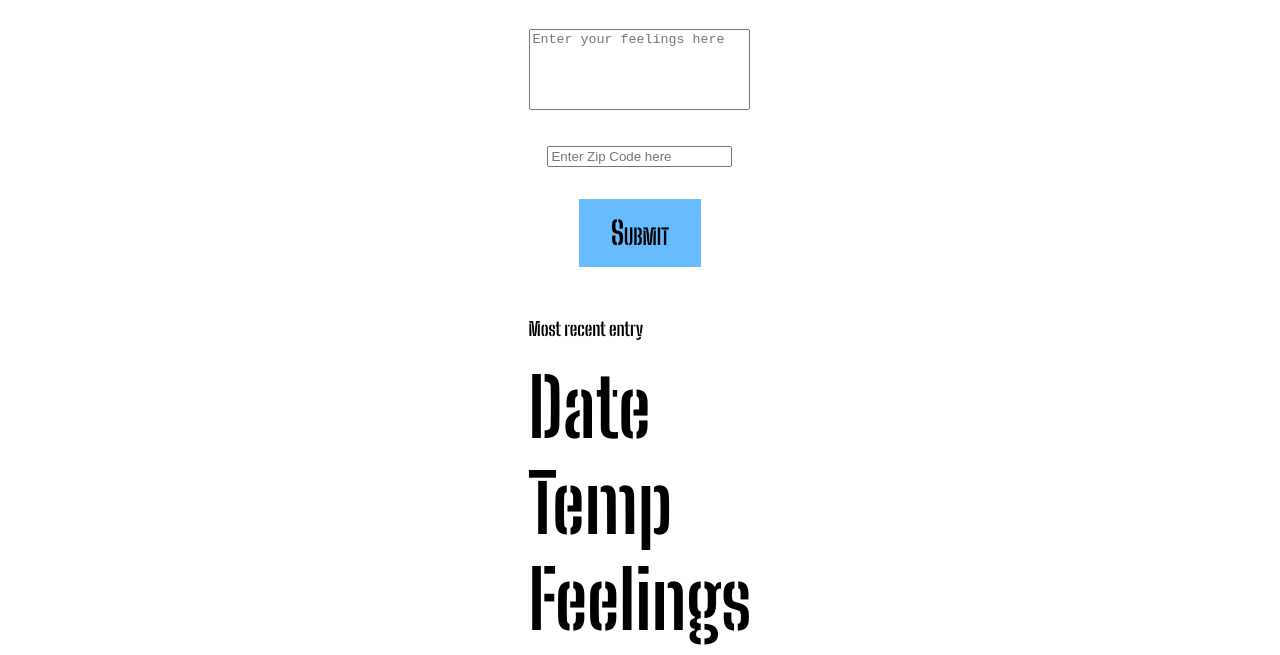
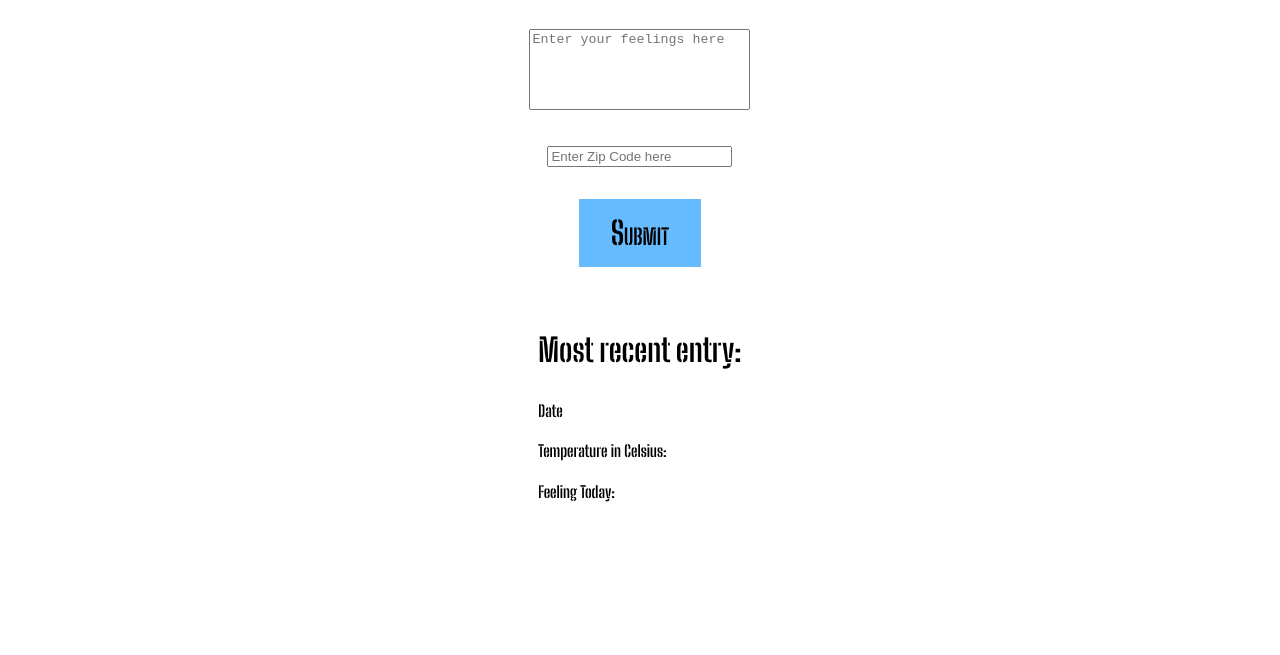
Before and after one commit to Brian-Lovell/Weather_Journal_App, a plain HTML site: page website/index.html in a window 1280 px wide. Shown: the part 517-1172 px from the top of the page. After the commit the page ends 1047 px from the top, so only its background shows below. Drawn offline with Linux system fonts and the light colour scheme.

Commit message:
Add date and degree symbol

```diff
--- a/website/app.js
+++ b/website/app.js
@@ -8,11 +8,13 @@ document.getElementById('generate').addEventListener('click', performAction);
 function performAction(e){
     let newZipcode = document.getElementById('zip').value;
     let content = document.getElementById('feelings').value;
+    let d = new Date();
+    let newDate = d.getMonth()+'.'+ d.getDate()+'.'+ d.getFullYear();
     console.log(content);
     getWeather(baseURL, newZipcode, apiKey)
     .then(function(data){
         // console.log(data)
-        postData('/addWeather', {date:data.dt, temp:data.main.temp, content});
+        postData('/addWeather', {date:newDate, temp:data.main.temp, content});
         updateUI()
     })
 }
@@ -61,7 +63,7 @@ const updateUI = async () => {
         recentIndex = (allData.length - 1);
         console.log(allData);
     document.getElementById('date').innerHTML = allData[recentIndex].date;
-    document.getElementById('temp').innerHTML = allData[recentIndex].temp;
+    document.getElementById('temp').innerHTML = (Math.round(allData[recentIndex].temp - 272.15))+'&deg;';
     document.getElementById('content').innerHTML = allData[recentIndex].content;
 
     }catch(error){
--- a/website/index.html
+++ b/website/index.html
@@ -29,12 +29,14 @@
                 </ul>
             </nav>
             <main>
-                <div class="notification"></div>
                 <div id="entryHolder">
-                    <h3>Most recent entry</h3>
-                    <div class="weather" id="date">Date</div>
-                    <div class="weather" id="temp">Temp</div>
-                    <div class="weather" id ="content">Feelings</div>
+                    <h3>Most recent entry:</h3>
+                    <h4>Date</h4>
+                    <div class="weather" id="date"></div>
+                    <h4>Temperature in Celsius:</h4>
+                    <div class="weather" id="temp"></div>
+                    <h4>Feeling Today:</h4>
+                    <div class="weather" id ="content"></div>
                 </div>
             </main>
             <footer></footer>
--- a/website/style.css
+++ b/website/style.css
@@ -65,5 +65,13 @@ textarea {
 }
 
 .weather {
-    font-size: 5em;
+    font-size: 2em;
 }
+
+h3 {
+    font-size: 2em;
+}
+
+h4 {
+    font-size: 1em;
+}
```
